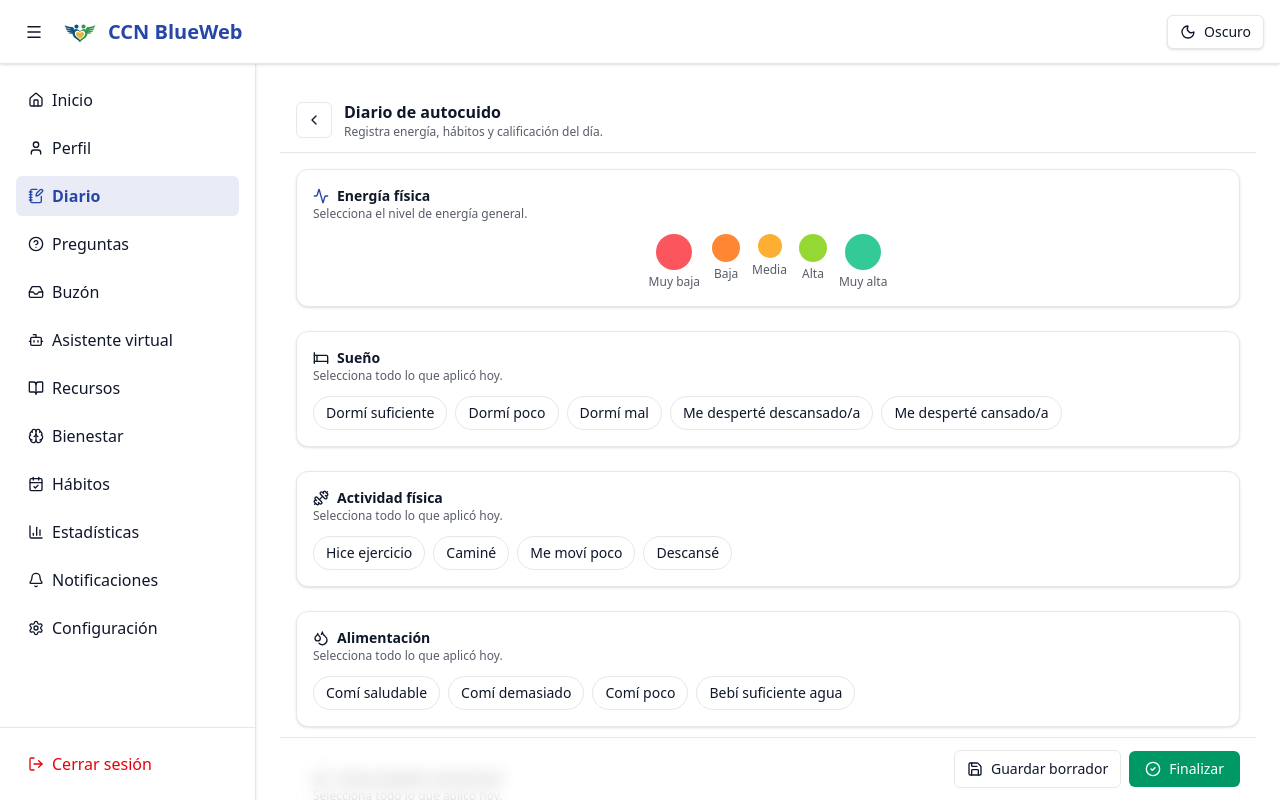
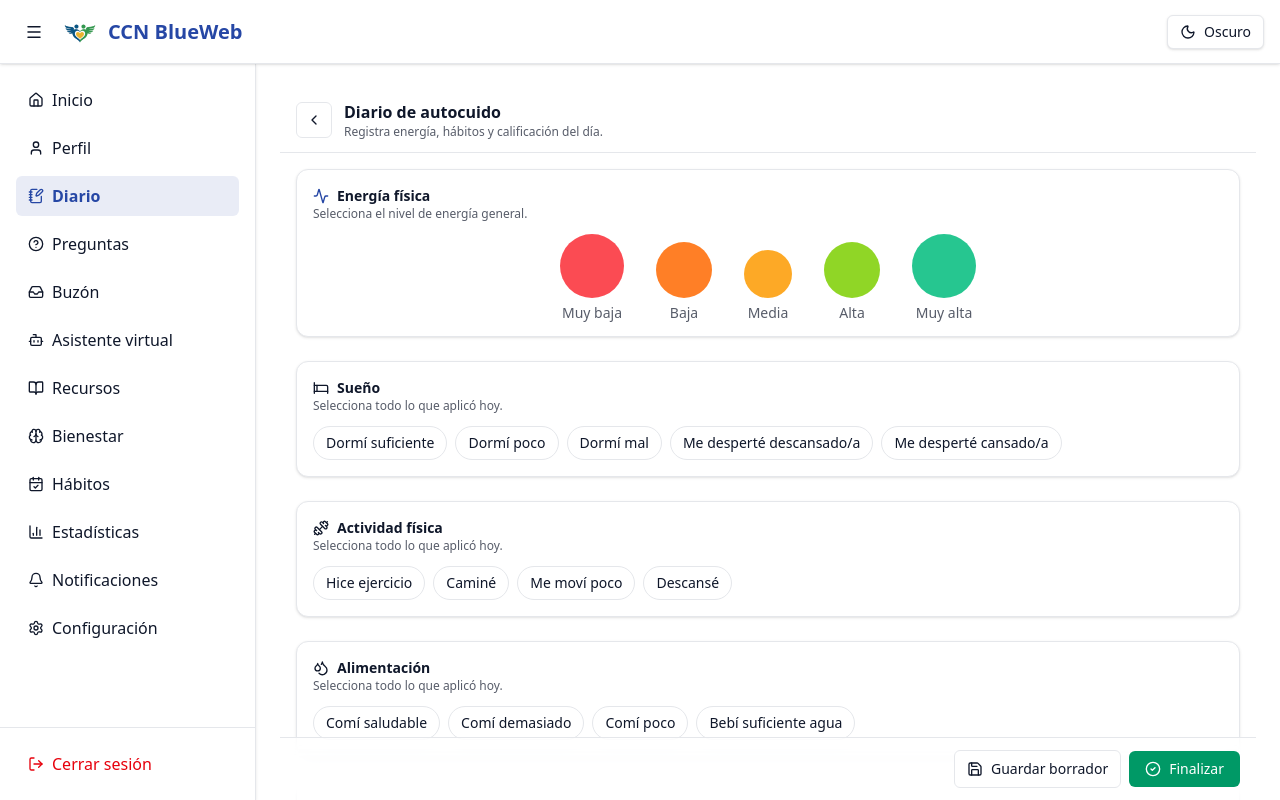
Before and after one commit to ReneUnam/PROYECTO-CCN, a React (Vite) app: page /journal/session/self-care in a window 1280 px wide. Built offline with nearby package versions, Linux system fonts and the light colour scheme; no server answers; the database is empty.

Commit message:
feat: update DashboardPage to include routing for quick actions and enhance LikertScale component styles
feat: Actualizar el dashboarpage(home) para incluir las rutas en los accesos directos, ademas, actualizar el likertscale.

```diff
--- a/src/features/dashboard/pages/DashboardPage.tsx
+++ b/src/features/dashboard/pages/DashboardPage.tsx
@@ -1,27 +1,33 @@
+import { Link } from "react-router-dom";
+
 const quickActions = [
   {
     id: "surveys",
     title: "Diario emocional",
     description: "Encuestas rápidas para conocer tu estado de ánimo y experiencias diarias.",
     image: "https://imgproxy.domestika.org/unsafe/w:1200/rs:fill/plain/src://blog-post-open-graph-covers/000/008/080/8080-original.jpg?1623945060",
+    route: "/journal",
   },
   {
     id: "questions",
     title: "Preguntas",
     description: "Expresa con libertad tus pensamientos o preocupaciones.",
     image: "https://pablotovar.com/wp-content/uploads/2021/10/10-preguntas-para-mejorar-tu-vida.png",
+    route: "/questions",
   },
   {
     id: "forum",
     title: "Buzón",
     description: "Un espacio privado para compartir tus experiencias con nosotros.",
     image: "https://i.ytimg.com/vi/VOcK7YbaL_M/hq720.jpg?sqp=-oaymwEhCK4FEIIDSFryq4qpAxMIARUAAAAAGAElAADIQj0AgKJD&rs=AOn4CLBL0FF8P3UqO2aqm6KROqQHun2qTQ",
+    route: "/forum",
   },
   {
     id: "chatbot",
     title: "Asistente virtual",
     description: "Habla con nuestro asistente emocional. Está aquí para escucharte.",
-    image: "https://er.educause.edu/-/media/images/articles/2024/04/er24_041_headerart_1600x900.jpg"
+    image: "https://er.educause.edu/-/media/images/articles/2024/04/er24_041_headerart_1600x900.jpg",
+    route: "/chatbot",
   },
 ];
 
@@ -74,8 +80,9 @@ export function DashboardPage() {
         {/* 2 columnas en md+ (2x2 para 4 items) con altura fija */}
         <div className="grid grid-cols-1 md:grid-cols-2 gap-6">
           {quickActions.map((card) => (
-            <button
+            <Link
               key={card.id}
+              to={card.route}
               className="group relative flex h-56 w-full flex-col justify-end overflow-hidden rounded-3xl bg-surface text-left shadow border border-border transition hover:-translate-y-1 hover:shadow-lg"
             >
               {card.image && (
@@ -90,7 +97,7 @@ export function DashboardPage() {
                 <h3 className="text-lg font-semibold">{card.title}</h3>
               </div>
               <span className="absolute inset-x-0 bottom-0 h-1 bg-secondary" />
-            </button>
+            </Link>
           ))}
         </div>
       </section>
--- a/src/features/journal/components/LikertScale.tsx
+++ b/src/features/journal/components/LikertScale.tsx
@@ -21,21 +21,21 @@ export function LikertScale({
   disabled,
   className,
 }: LikertScaleProps) {
-  const big = size === "sm" ? "h-6 w-6" : "h-9 w-9";
-  const med = size === "sm" ? "h-5 w-5" : "h-7 w-7";
-  const norm = size === "sm" ? "h-4 w-4" : "h-6 w-6";
+const big = size === "sm" ? "h-10 w-10" : "h-16 w-16";
+  const med = size === "sm" ? "h-9 w-9" : "h-14 w-14";
+  const norm = size === "sm" ? "h-8 w-8" : "h-12 w-12";
   const DOT_SIZES = [big, med, norm, med, big]; // izq->der: Grande, Med, Normal, Med, Grande
-  const text = size === "sm" ? "text-[11px]" : "text-xs";
-  const gap = size === "sm" ? "gap-2" : "gap-3";
+  // const text = size === "sm" ? "text-[11px]" : "text-xs";
+  // const gap = size === "sm" ? "gap-5" : "gap-10";
 
   return (
     <div className={cn("w-full", className)}>
-      <div className={cn("flex items-start justify-center", gap)}>
+       <div className={cn("flex items-end justify-center gap-8")}>
         {labels.map((label, i) => {
           const idx = i + 1;
           const active = value === idx;
           return (
-            <label key={label} className="flex cursor-pointer select-none flex-col items-center gap-1">
+            <label key={label} className="flex cursor-pointer select-none flex-col items-center gap-2">
               <input
                 type="radio"
                 name={name}
@@ -48,17 +48,17 @@ export function LikertScale({
               <span
                 aria-hidden
                 className={cn(
-                  "inline-block rounded-full transition-transform ring-offset-1",
+                  "inline-block rounded-full ring-offset-2 transition-transform",
                   DOT_SIZES[i],
                   COLORS[i],
                   disabled
                     ? "opacity-30"
                     : active
-                    ? "ring-4 ring-black/10 scale-110"
-                    : "opacity-80 hover:opacity-90"
+                    ? "scale-110 ring-4 ring-black/10"
+                    : "opacity-85 hover:scale-105 hover:opacity-100"
                 )}
               />
-              <span className={cn("text-center leading-tight text-text/70", text)}>{label}</span>
+              <span className={cn("text-center text-sm text-text/70 leading-none")}>{label}</span>
             </label>
           );
         })}
```
